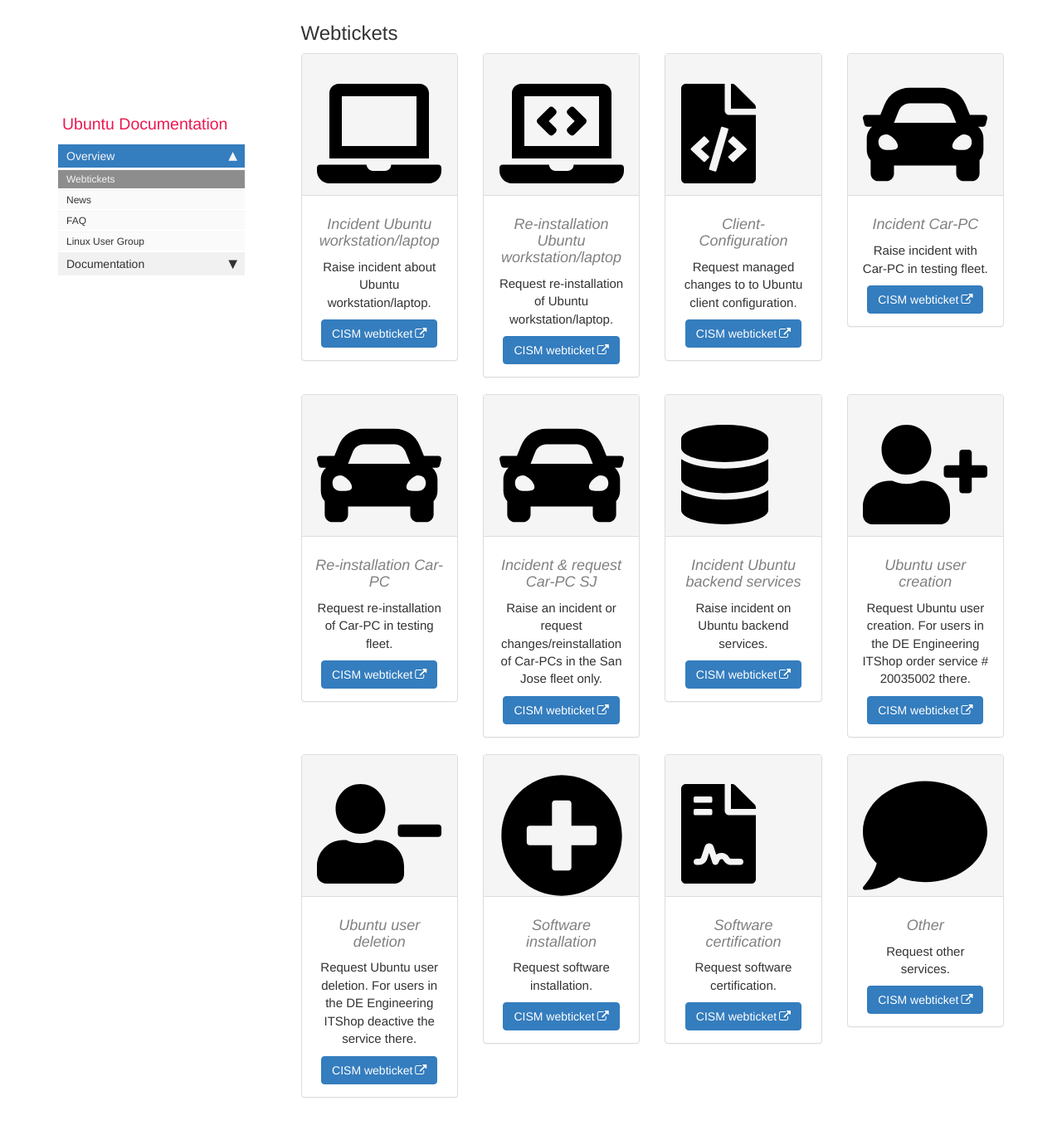
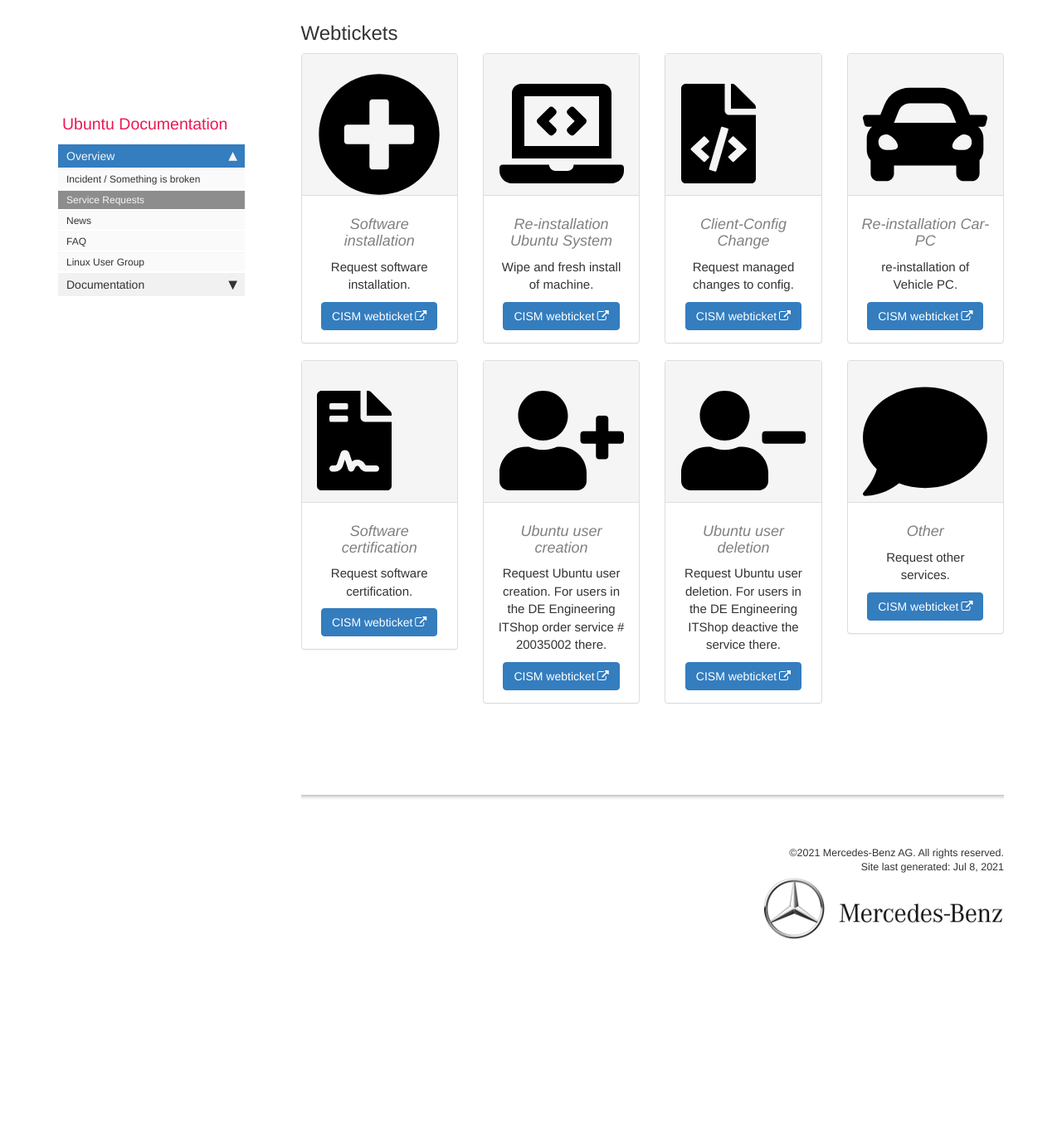
Before and after one commit to RajputPawan/Prometheus, a Jekyll site: the page built from pages/requests.md, in a window 1280 px wide and 1400 px high, scrolled down 257 px. Shown: the top 1362 px of the window at 83% size. Built offline with Jekyll 4.4.1, drawn with Linux system fonts in a browser that asks for light colours; comment, search, counter and statistics services are not loaded; after the commit the page ends 1452 px from its top, so only the background shows below that.

Commit message:
change incident from cism to servicenow

```diff
--- a/pages/webtickets.md
+++ b/pages/requests.md
@@ -2,144 +2,12 @@
 title: "Mercedes-Benz Ubuntu RD Desktop Webtickets"
 keywords: ubuntu documentation webticket ticket
 sidebar: default_sidebar
-permalink: tickets.html
+permalink: requests.html
 ---
 
 ## Webtickets
 
 <div class="row">
-         <div class="col-md-3 col-sm-6">
-             <div class="panel panel-default text-center">
-                 <div class="panel-heading">
-                     <span class="fa-stack fa-5x">
-                           <img src="{{ site.baseurl }}/images/webtickets/laptop.svg" alt="incident ubuntu ws/nb">
-                     </span>
-                 </div>
-                 <div class="panel-body">
-                     <h4>Incident Ubuntu workstation/laptop</h4>
-                     <p>Raise incident about Ubuntu workstation/laptop.</p>
-                     <a href="https://cism-web.es.corpintra.net/cgi-bin/webTickets/webTicket.pl?t=CAX1_Stoerung_Workstation_Laptop" class="btn btn-primary">CISM webticket</a>
-                 </div>
-             </div>
-         </div>
-         <div class="col-md-3 col-sm-6">
-             <div class="panel panel-default text-center">
-                 <div class="panel-heading">
-                     <span class="fa-stack fa-5x">
-                           <img src="{{ site.baseurl }}/images/webtickets/laptop-code.svg" alt="incident ubuntu ws/nb">
-                     </span>
-                 </div>
-                 <div class="panel-body">
-                     <h4>Re-installation Ubuntu workstation/laptop</h4>
-                     <p>Request re-installation of Ubuntu workstation/laptop.</p>
-                     <a href="https://cism-web.es.corpintra.net/cgi-bin/webTickets/webTicket.pl?t=CAX1_Ubuntu_Workstation_Laptop_Re-Installation" class="btn btn-primary">CISM webticket</a>
-                 </div>
-             </div>
-         </div>
-         <div class="col-md-3 col-sm-6">
-             <div class="panel panel-default text-center">
-                 <div class="panel-heading">
-                     <span class="fa-stack fa-5x">
-                           <img src="{{ site.baseurl }}/images/webtickets/file-code.svg" alt="configuration" height="20" width="20">
-                     </span>
-                 </div>
-                 <div class="panel-body">
-                     <h4>Client-Configuration</h4>
-                     <p>Request managed changes to to Ubuntu client configuration.</p>
-                     <a href="https://cism-web.es.corpintra.net/cgi-bin/webTickets/webTicket.pl?t=CAX1_Client-Konfiguration" class="btn btn-primary">CISM webticket</a>
-                 </div>
-             </div>
-         </div>
-         <div class="col-md-3 col-sm-6">
-             <div class="panel panel-default text-center">
-                 <div class="panel-heading">
-                     <span class="fa-stack fa-5x">
-                           <img src = "{{ site.baseurl }}/images/webtickets/car.svg" alt="car">
-                     </span>
-                 </div>
-                 <div class="panel-body">
-                     <h4>Incident Car-PC</h4>
-                     <p>Raise incident with Car-PC in testing fleet.</p>
-                     <a href="https://cism-web.es.corpintra.net/cgi-bin/webTickets/webTicket.pl?t=CAX1_Stoerung_CarPC" class="btn btn-primary">CISM webticket</a>
-                 </div>
-             </div>
-         </div>
-
-</div>
-<div class="row">
-         <div class="col-md-3 col-sm-6">
-             <div class="panel panel-default text-center">
-                 <div class="panel-heading">
-                     <span class="fa-stack fa-5x">
-                           <img src = "{{ site.baseurl }}/images/webtickets/car.svg" alt="car">
-                     </span>
-                 </div>
-                 <div class="panel-body">
-                     <h4>Re-installation Car-PC</h4>
-                     <p>Request re-installation of Car-PC in testing fleet.</p>
-                     <a href="https://cism-web.es.corpintra.net/cgi-bin/webTickets/webTicket.pl?t=CAX1_CarPC_Re-Installation" class="btn btn-primary">CISM webticket</a>
-                 </div>
-             </div>
-         </div>
-         <div class="col-md-3 col-sm-6">
-             <div class="panel panel-default text-center">
-                 <div class="panel-heading">
-                     <span class="fa-stack fa-5x">
-                           <img src = "{{ site.baseurl }}/images/webtickets/car.svg" alt="car">
-                     </span>
-                 </div>
-                 <div class="panel-body">
-                     <h4>Incident & request Car-PC SJ</h4>
-                     <p>Raise an incident or request changes/reinstallation of Car-PCs in the San Jose fleet only.</p>
-                     <a href="https://cism-web.es.corpintra.net/cgi-bin/webTickets/webTicket.pl?t=CAX1_Stoerung_CarPC_SanJose_en" class="btn btn-primary">CISM webticket</a>
-                 </div>
-             </div>
-         </div>
-         <div class="col-md-3 col-sm-6">
-             <div class="panel panel-default text-center">
-                 <div class="panel-heading">
-                     <span class="fa-stack fa-5x">
-                           <img src = "{{ site.baseurl }}/images/webtickets/database.svg" alt="car">
-                     </span>
-                 </div>
-                 <div class="panel-body">
-                     <h4>Incident Ubuntu backend services</h4>
-                     <p>Raise incident on Ubuntu backend services.</p>
-                     <a href="https://cism-web.es.corpintra.net/cgi-bin/webTickets/webTicket.pl?t=CAX1_Stoerung_Server" class="btn btn-primary">CISM webticket</a>
-                 </div>
-             </div>
-         </div>
-         <div class="col-md-3 col-sm-6">
-             <div class="panel panel-default text-center">
-                 <div class="panel-heading">
-                     <span class="fa-stack fa-5x">
-                           <img src = "{{ site.baseurl }}/images/webtickets/user-plus.svg" alt="car">
-                     </span>
-                 </div>
-                 <div class="panel-body">
-                     <h4>Ubuntu user creation</h4>
-                     <p>Request Ubuntu user creation. For users in the DE Engineering ITShop order service # 20035002 there.</p>
-                     <a href="https://cism-web.es.corpintra.net/cgi-bin/webTickets/webTicket.pl?t=CAX1_User-Anlage" class="btn btn-primary">CISM webticket</a>
-                 </div>
-             </div>
-         </div>
-
-</div>
-<div class="row">
-         <div class="col-md-3 col-sm-6">
-             <div class="panel panel-default text-center">
-                 <div class="panel-heading">
-                     <span class="fa-stack fa-5x">
-                           <img src = "{{ site.baseurl }}/images/webtickets/user-minus.svg" alt="Laptop Code">
-                     </span>
-                 </div>
-                 <div class="panel-body">
-                     <h4>Ubuntu user deletion</h4>
-                     <p>Request Ubuntu user deletion. For users in the DE Engineering ITShop deactive the service there.</p>
-                     <a href="https://cism-web.es.corpintra.net/cgi-bin/webTickets/webTicket.pl?t=CAX1_User-Loeschung" class="btn btn-primary">CISM webticket</a>
-                 </div>
-             </div>
-         </div>
          <div class="col-md-3 col-sm-6">
              <div class="panel panel-default text-center">
                  <div class="panel-heading">
@@ -158,6 +26,51 @@
              <div class="panel panel-default text-center">
                  <div class="panel-heading">
                      <span class="fa-stack fa-5x">
+                           <img src="{{ site.baseurl }}/images/webtickets/laptop-code.svg" alt="incident ubuntu ws/nb">
+                     </span>
+                 </div>
+                 <div class="panel-body">
+                     <h4>Re-installation  Ubuntu System</h4>
+                     <p>Wipe and fresh install of machine.</p>
+                     <a href="https://cism-web.es.corpintra.net/cgi-bin/webTickets/webTicket.pl?t=CAX1_Ubuntu_Workstation_Laptop_Re-Installation" class="btn btn-primary">CISM webticket</a>
+                 </div>
+             </div>
+         </div>
+         <div class="col-md-3 col-sm-6">
+             <div class="panel panel-default text-center">
+                 <div class="panel-heading">
+                     <span class="fa-stack fa-5x">
+                           <img src="{{ site.baseurl }}/images/webtickets/file-code.svg" alt="configuration" height="20" width="20">
+                     </span>
+                 </div>
+                 <div class="panel-body">
+                     <h4>Client-Config Change</h4>
+                     <p>Request managed changes to config.</p>
+                     <a href="https://cism-web.es.corpintra.net/cgi-bin/webTickets/webTicket.pl?t=CAX1_Client-Konfiguration" class="btn btn-primary">CISM webticket</a>
+                 </div>
+             </div>
+         </div>
+         <div class="col-md-3 col-sm-6">
+             <div class="panel panel-default text-center">
+                 <div class="panel-heading">
+                     <span class="fa-stack fa-5x">
+                           <img src = "{{ site.baseurl }}/images/webtickets/car.svg" alt="car">
+                     </span>
+                 </div>
+                 <div class="panel-body">
+                     <h4>Re-installation Car-PC</h4>
+                     <p>re-installation of Vehicle PC.</p>
+                     <a href="https://cism-web.es.corpintra.net/cgi-bin/webTickets/webTicket.pl?t=CAX1_CarPC_Re-Installation" class="btn btn-primary">CISM webticket</a>
+                 </div>
+             </div>
+         </div>
+
+</div>
+<div class="row">
+         <div class="col-md-3 col-sm-6">
+             <div class="panel panel-default text-center">
+                 <div class="panel-heading">
+                     <span class="fa-stack fa-5x">
                            <img src = "{{ site.baseurl }}/images/webtickets/file-contract.svg" alt="Laptop Code">
                      </span>
                  </div>
@@ -165,6 +78,34 @@
                      <h4>Software certification</h4>
                      <p>Request software certification.</p>
                      <a href="https://cism-web.es.corpintra.net/cgi-bin/webTickets/webTicket.pl?t=CAX1_Zertifizierung" class="btn btn-primary">CISM webticket</a>
+                 </div>
+             </div>
+         </div>
+         <div class="col-md-3 col-sm-6">
+             <div class="panel panel-default text-center">
+                 <div class="panel-heading">
+                     <span class="fa-stack fa-5x">
+                           <img src = "{{ site.baseurl }}/images/webtickets/user-plus.svg" alt="car">
+                     </span>
+                 </div>
+                 <div class="panel-body">
+                     <h4>Ubuntu user creation</h4>
+                     <p>Request Ubuntu user creation. For users in the DE Engineering ITShop order service # 20035002 there.</p>
+                     <a href="https://cism-web.es.corpintra.net/cgi-bin/webTickets/webTicket.pl?t=CAX1_User-Anlage" class="btn btn-primary">CISM webticket</a>
+                 </div>
+             </div>
+         </div>
+<div class="col-md-3 col-sm-6">
+             <div class="panel panel-default text-center">
+                 <div class="panel-heading">
+                     <span class="fa-stack fa-5x">
+                           <img src = "{{ site.baseurl }}/images/webtickets/user-minus.svg" alt="Laptop Code">
+                     </span>
+                 </div>
+                 <div class="panel-body">
+                     <h4>Ubuntu user deletion</h4>
+                     <p>Request Ubuntu user deletion. For users in the DE Engineering ITShop deactive the service there.</p>
+                     <a href="https://cism-web.es.corpintra.net/cgi-bin/webTickets/webTicket.pl?t=CAX1_User-Loeschung" class="btn btn-primary">CISM webticket</a>
                  </div>
              </div>
          </div>
@@ -182,5 +123,4 @@
                  </div>
              </div>
          </div>
-
 </div>
```
Also changed, not shown: _data/sidebars/default_sidebar.yml (+7 -2 lines), index.md (+8 -2 lines), pages/incident.md (added, +39 -0 lines), images/servicenow/snow_incident_01.png (added), images/servicenow/snow_incident_02.png (added), images/servicenow/snow_incident_03.png (added), images/servicenow/snow_incident_04.png (added), images/servicenow/snow_incident_05.png (added).
